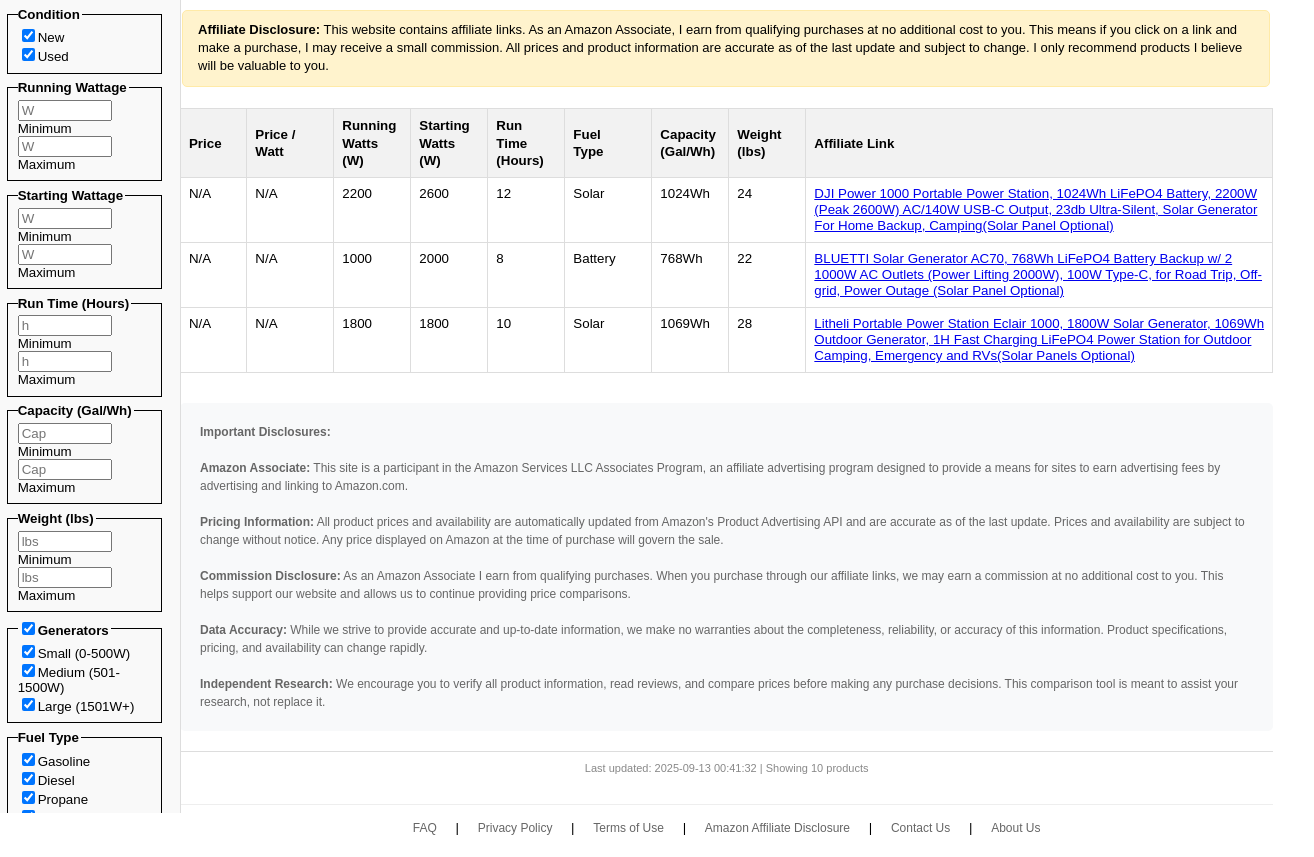
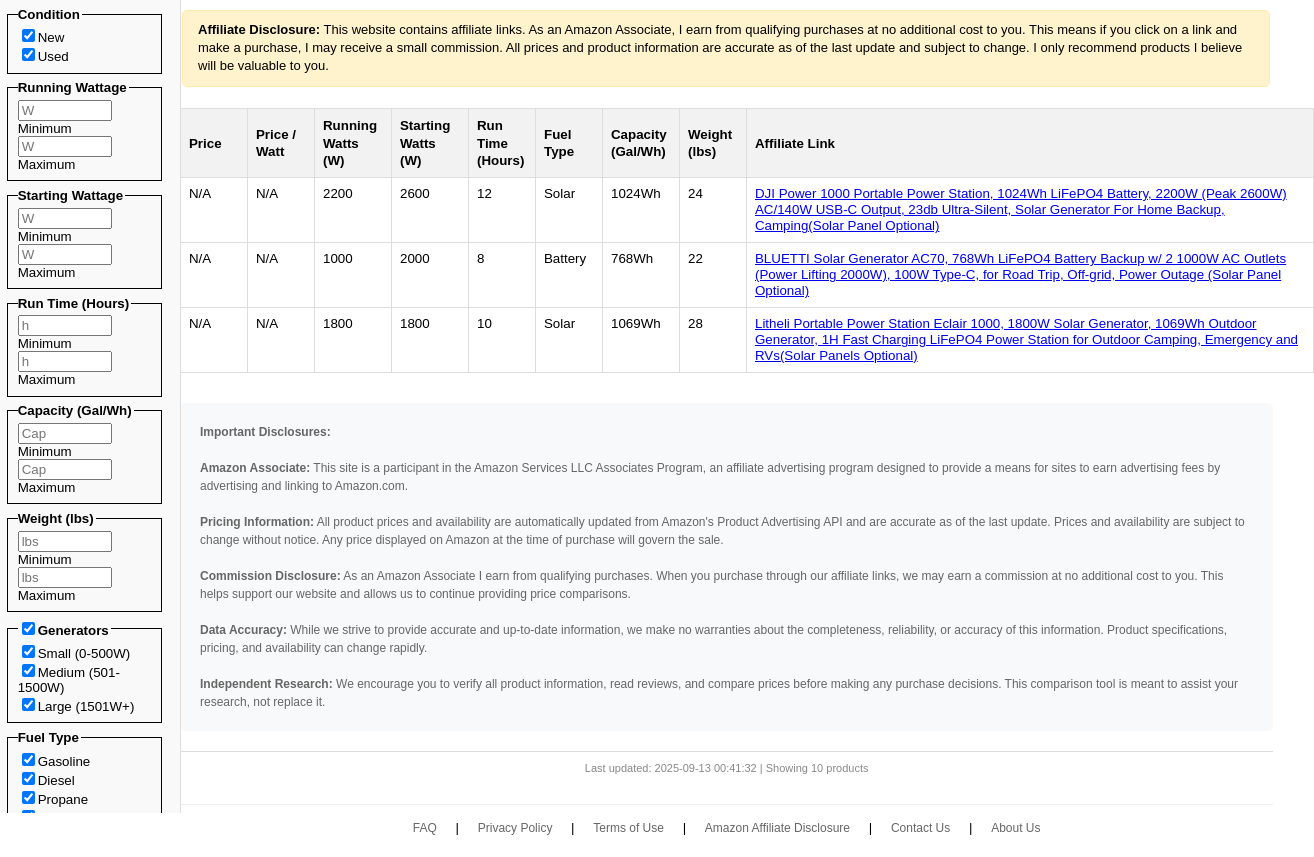
Before and after one commit to Bernardkinuthia/price-comparison-site, a website: page index-template.html in a window 1280 px wide. Shown: the whole page, 1314 px wide, since content can reach past the window. Drawn offline with Linux system fonts and the light colour scheme.

Commit message:
Update index-template.html

```diff
--- a/index-template.html
+++ b/index-template.html
@@ -137,9 +137,14 @@
             line-height: 1.3;
         }
 
+        th:nth-child(1), td:nth-child(1) {
+            width: 50px;
+            min-width: 50px;
+        }
+
         th:nth-child(2), td:nth-child(2) {
             width: 60px;
-            min-width: 70px;
+            min-width: 50px;
         }
 
         th:nth-child(3), td:nth-child(3) {
@@ -153,13 +158,13 @@
         }
 
         th:nth-child(5), td:nth-child(5) {
-            width: 60px;
-            min-width: 60px;
+            width: 50px;
+            min-width: 50px;
         }
 
         th:nth-child(6), td:nth-child(6) {
             width: 50px;
-            min-width: 70px;
+            min-width: 50px;
         }
 
         th:nth-child(7), td:nth-child(7) {
@@ -169,12 +174,12 @@
 
         th:nth-child(8), td:nth-child(8) {
             width: 50px;
-            min-width: 60px;
+            min-width: 50px;
         }
 
         th:nth-child(9), td:nth-child(9) {
-            width: 450px;
-            min-width: 450px;
+            width: 550px;
+            min-width: 550px;
         }
 
         .filtered-out {
```
